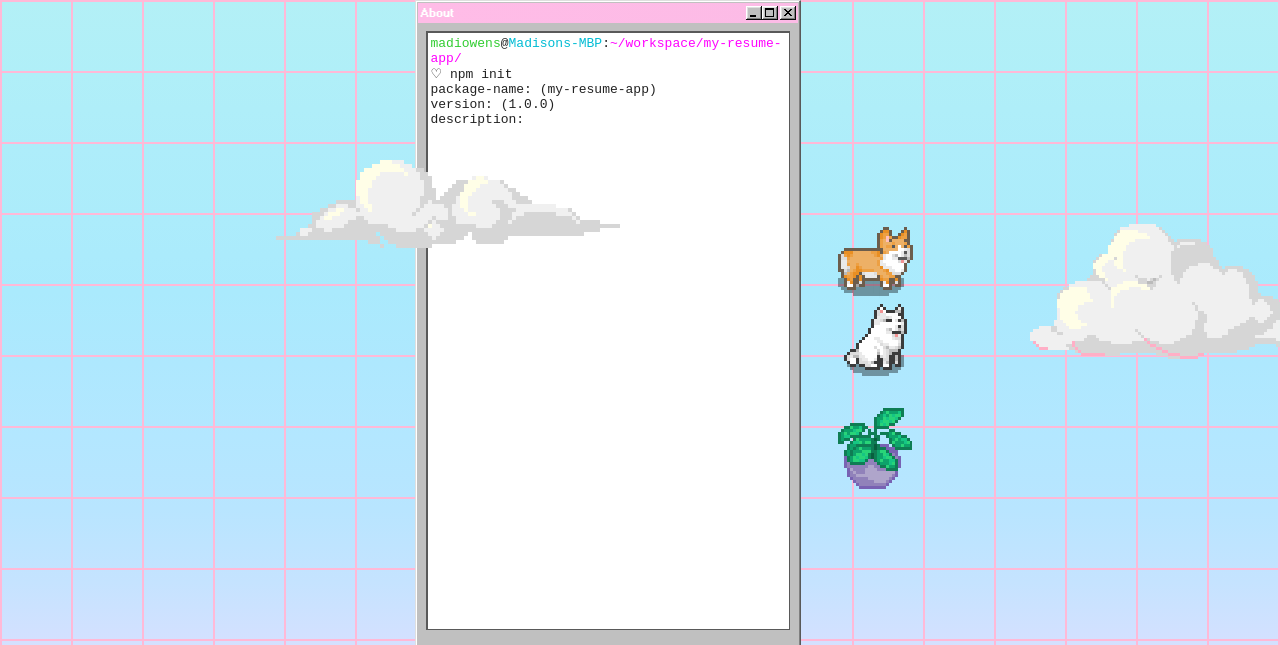
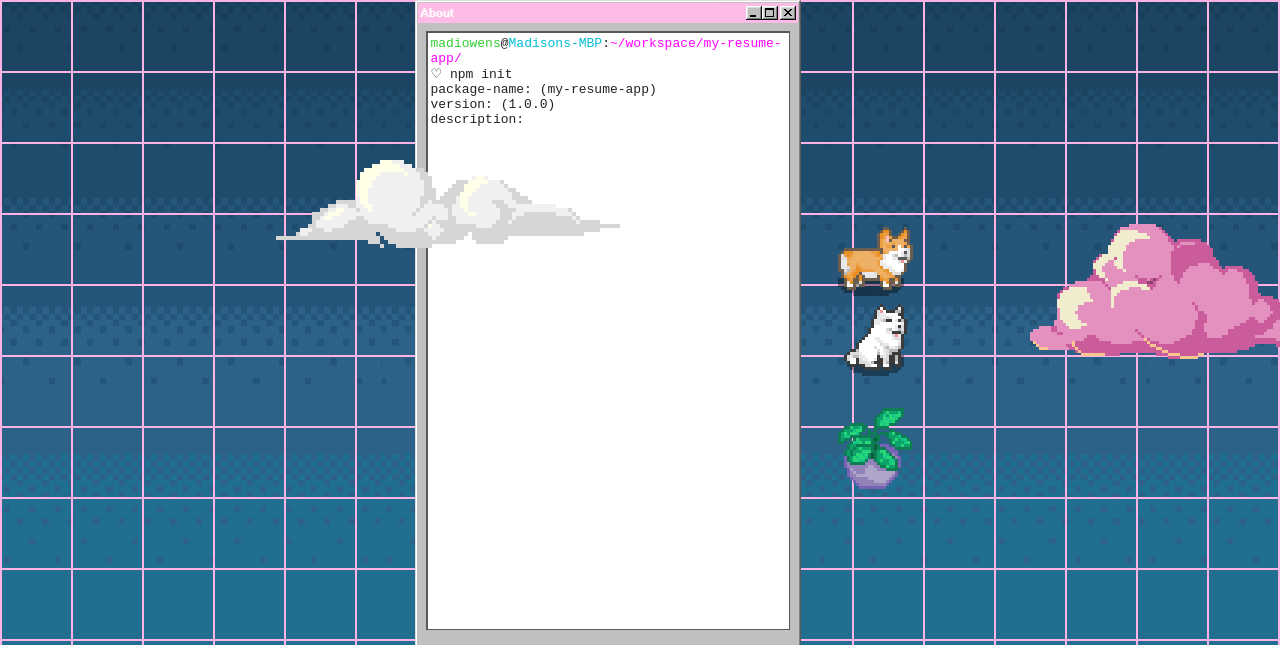
Before and after one commit to madiowens1221/resume, a React app in the folder my-resume-app/: page / in a window 1280 px wide. Shown: the top 645 px of the page. Built offline with nearby package versions, Linux system fonts and the light colour scheme.

Commit message:
update all background images with custom pixel images

```diff
--- a/my-resume-app/src/views/styles.scss
+++ b/my-resume-app/src/views/styles.scss
@@ -1,7 +1,10 @@
 html {
   // background-image: linear-gradient(to bottom, #d16ba5, #dd729c, #e57a93, #ea848d, #ed8f88, #f29a86, #f5a585, #f7b085, #fcbe87, #ffcc8a, #ffda8f, #ffe996);
   // background-image: linear-gradient(to bottom, #33304e, #353a5c, #36456b, #345079, #2f5c87, #25648d, #186c92, #057496, #007a92, #0f7f8e, #248388, #368782);
-  background-image: linear-gradient(to bottom, #b3f0f6, #b0eff8, #aeedfa, #acecfb, #aaeafd, #aee8fe, #b3e7ff, #b8e5ff, #c5e3ff, #d7e0ff, #eaddff, #fcdaff);
+  // background-image: linear-gradient(to bottom, #b3f0f6, #aeecf8, #aae9fb, #a7e4fd, #a6e0fe, #abdcff, #b1d8ff, #b9d3ff, #c8ceff, #dac8fe, #edc1f7, #ffbbea);
+  // background-image: url('../images/daytime.png')
+  // background-image: url('../images/sunset.png')
+  background-image: url('../images/night.png')
 }
 .App {
   height: 100vh !important;
@@ -50,7 +53,7 @@ html {
   left: 80%;
   width: 300px;
   height: 160px;
-  background: url('../images/cloud-white.png');
+  background: url('../images/cloudpink.png');
 }
 
 .cloud-small {
@@ -67,8 +70,8 @@ html {
   width: 100%;
   margin: 0;
   background-image:
-    repeating-linear-gradient(#ffb9d7 0 2px, transparent 2px 100%),
-    repeating-linear-gradient(90deg, #ffb9d7 0 2px, transparent 2px 100%);
+    repeating-linear-gradient(#ffb2e4 0 2px, transparent 2px 100%), // 83eeff for night
+    repeating-linear-gradient(90deg, #ffb2e4 0 2px, transparent 2px 100%);
   background-size: 71px 71px;
 }
 
```
Also changed, not shown: my-resume-app/src/images/cloudpink.png (added), my-resume-app/src/images/darkcloud.png (added), my-resume-app/src/images/daytime.png (added), my-resume-app/src/images/night.png (added), my-resume-app/src/images/sunset.png (added), my-resume-app/src/images/test.png (added), my-resume-app/src/images/test2.png (added).
